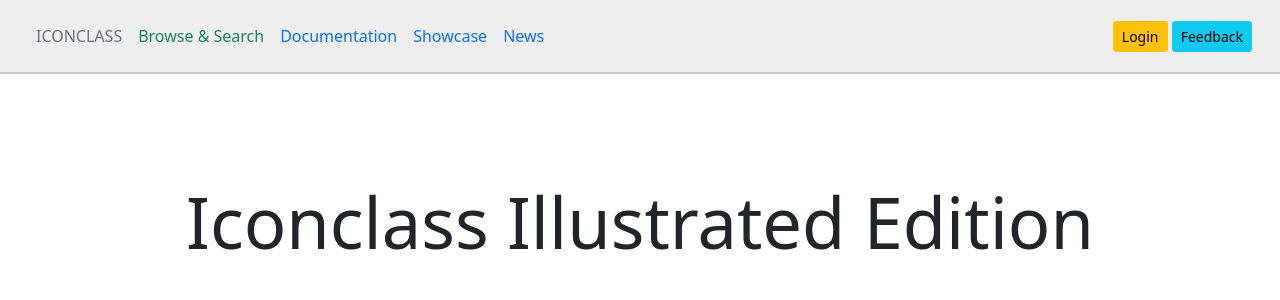
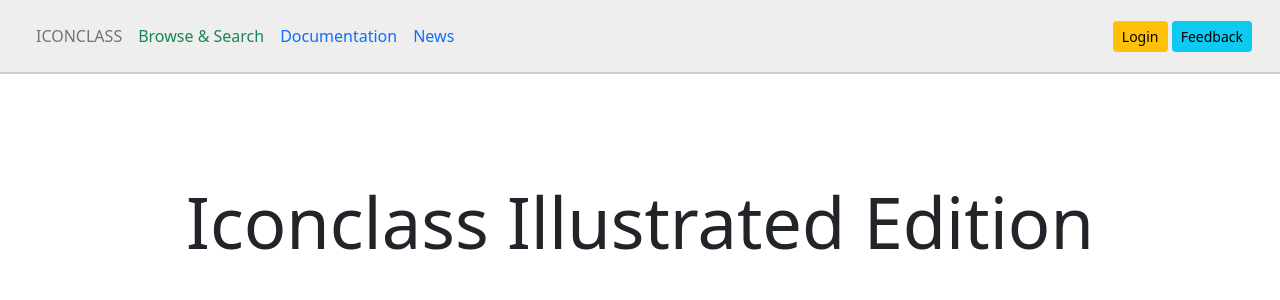
Before and after one commit to iconclass/server, a FastAPI app: page / in a window 1280 px wide; the page is wider, and only the part inside the window is pictured. Shown: the top 300 px of that part. Run offline with FastAPI, Linux system fonts and the light colour scheme; data that the repository does not hold is empty; parts of the project's set-up code (start-up, migrations or seed data) failed here and were passed over.

Commit message:
Remove Showcase menu item

```diff
--- a/src/templates/base.html
+++ b/src/templates/base.html
@@ -38,9 +38,6 @@
             </li>
             <li>
               <a href="/help/about" class="nav-link px-2" title="More documentation on using the system">Documentation</a>
-            </li>
-            <li>
-              <a href="/showcase" class="nav-link px-2" title="A showcase of examples , explaining the categories">Showcase</a>
             </li>
             <li>
               <a href="/help/news" class="nav-link px-2" title="News snippets">News</a>
```
